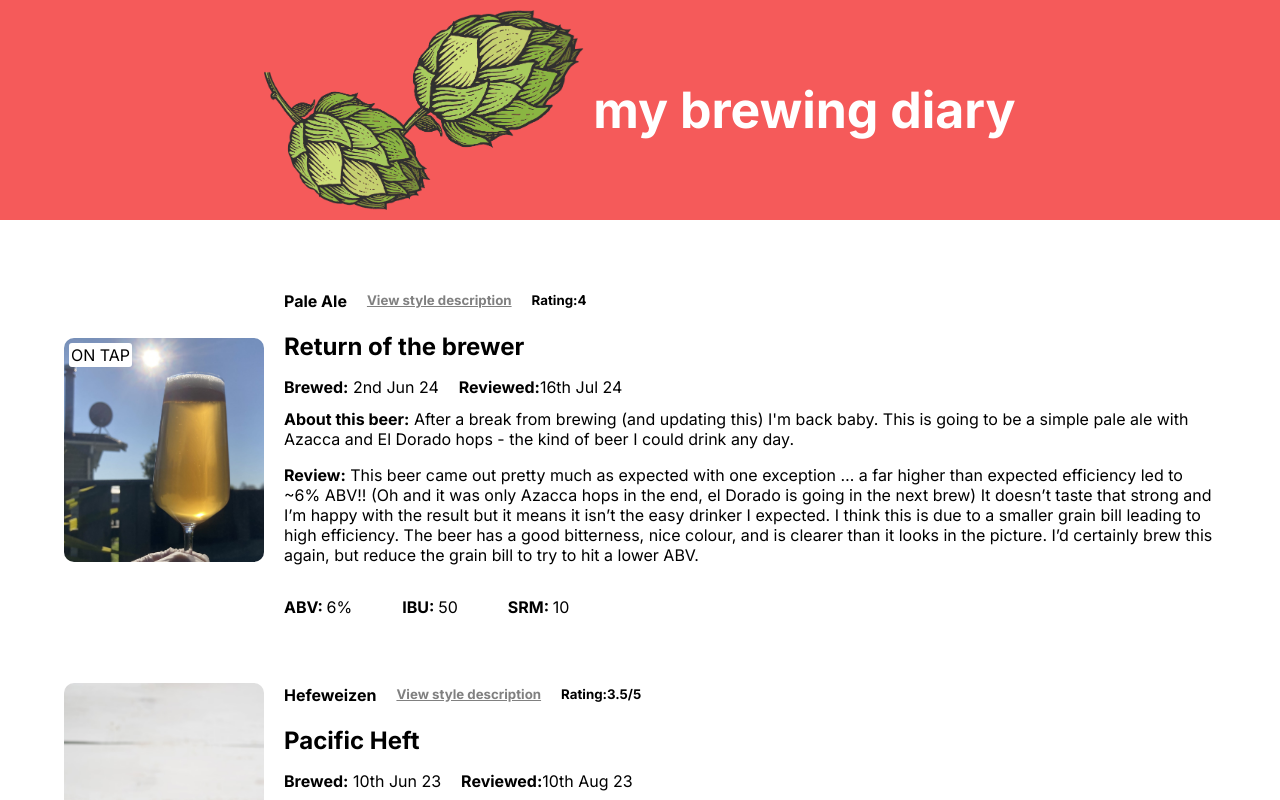
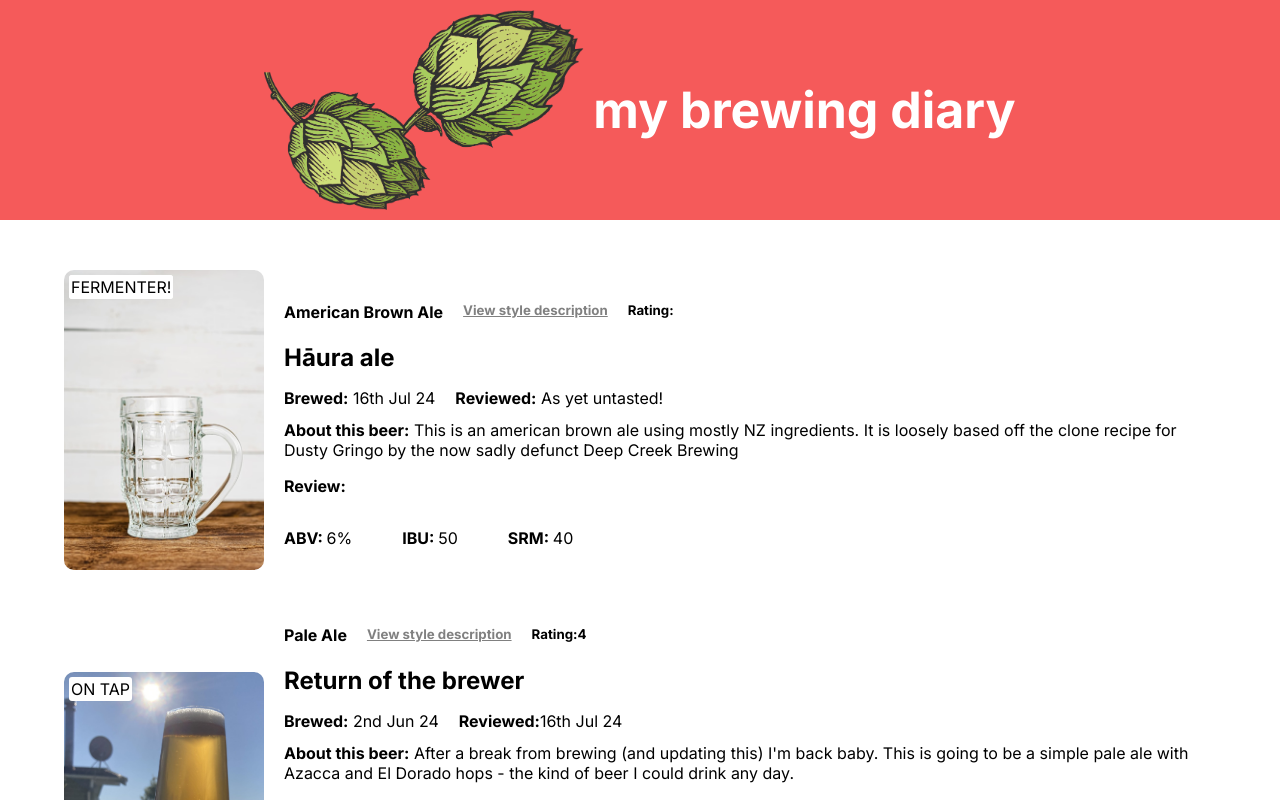
Before and after one commit to liamonk/beerJournal, a React (Vite) app: page / in a window 1280 px wide. Shown: the top 800 px of the page. Built offline with nearby package versions, Linux system fonts and the light colour scheme.

Commit message:
updated data

```diff
--- a/src/data.js
+++ b/src/data.js
@@ -1,5 +1,20 @@
 export default [
   {
+    id: 7,
+    name: "Hāura ale",
+    style: "American Brown Ale",
+    styleGuideAddress: "https://www.craftbeer.com/styles/american-brown-ale",
+    brewDate: "2024-07-16T00:00:00Z",
+    reviewDate: "",
+    description: "This is an american brown ale using mostly NZ ingredients. It is loosely based off the clone recipe for Dusty Gringo by the now sadly defunct Deep Creek Brewing",
+    review:"",
+    image:"tbc.jpg",
+    rating:"",
+    abv: 6,
+    ibu:50,
+    srm: 40,
+    onTap: false
+},{
     id: 6,
     name: "Return of the brewer",
     style: "Pale Ale",
--- a/src/dataTemplate.js
+++ b/src/dataTemplate.js
@@ -15,7 +15,8 @@ Template to use for adding new posts
     rating:"",
     abv: ,
     ibu:,
-    srm:
+    srm: ,
+    onTap: false
 },
 
 */
```
